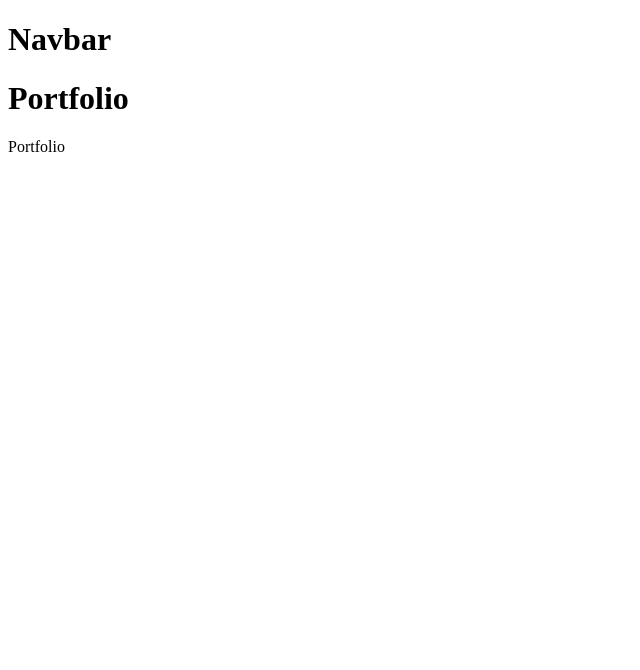
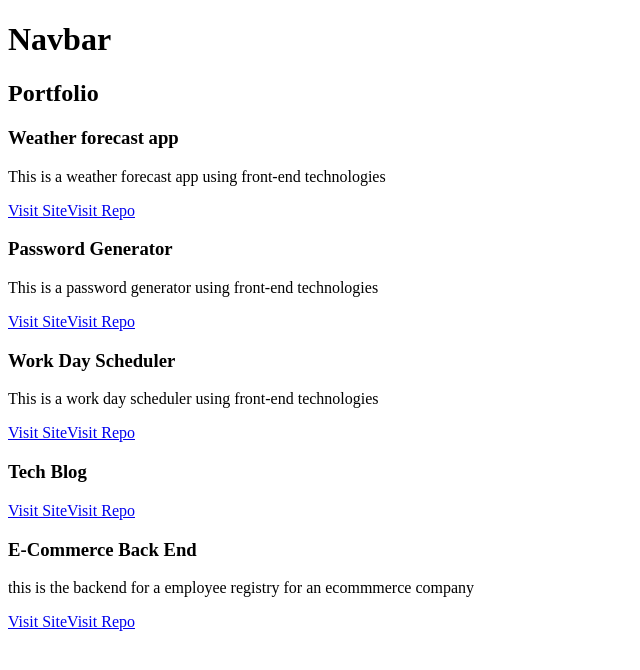
Before and after one commit to figuri/MyPortfolio, a React (Vite) app: page / in a window 1280 px wide. Shown: the top 670 px of the page, without its empty margins (0-640 px from the left). Built offline with nearby package versions, Linux system fonts and the light colour scheme.

Commit message:
addded component for portfolio

```diff
--- a/src/components/pages/Portfolio.jsx
+++ b/src/components/pages/Portfolio.jsx
@@ -1,8 +1,51 @@
 export default function Portfolio() {
+    const projects = [
+        {
+            title: 'Weather forecast app',
+            description: 'This is a weather forecast app using front-end technologies',
+            link: 'https://figuri.github.io/4-cast-app/',
+            repoLink: 'https://github.com/figuri/4-cast-app',
+        },
+        {
+            title: 'Password Generator',
+            description: 'This is a password generator using front-end technologies',
+            link: 'https://figuri.github.io/YoushallnotPass/',
+            repoLink: 'https://github.com/figuri/YoushallnotPass',
+        },
+        {
+            title: 'Work Day Scheduler',
+            description: 'This is a work day scheduler using front-end technologies',
+            link: 'https://figuri.github.io/PLANIT/',
+            repoLink: 'https://github.com/figuri/PLANIT',
+        },
+        {
+            title: 'Tech Blog',
+            descripttion: 'this is a tech blog that utilizes both front-end and back-end technologies',
+            link: '',
+            repoLink: 'https://github.com/figuri/HogBloggin',
+        },
+        {
+            title: 'E-Commerce Back End',
+            description: 'this is the backend for a employee registry for an ecommmerce company',
+            link: 'This is a backend application there is no site to visit but if you visit the github repo and read the readme you can see how to use it !',
+            repoLink: 'https://github.com/figuri/Bemploy',
+        }
+    ]
     return (
-        <div>
-            <h1>Portfolio</h1>
-            <p>Portfolio</p>
+      <section id='portfolio'>
+        <h2>Portfolio</h2>
+        <div className='projects'>
+            {projects.map((project, index) => (
+                <div className='project' key={index}>
+                    <h3>{project.title}</h3>
+                    <p>{project.description}</p>
+                    <div className='links'>
+                        <a href='{project.link}'>Visit Site</a>
+                        <a href='{project.repoLink}'>Visit Repo</a>
+                    </div>
+                </div>
+            ))}
         </div>
+      </section>
     )
 };
```
